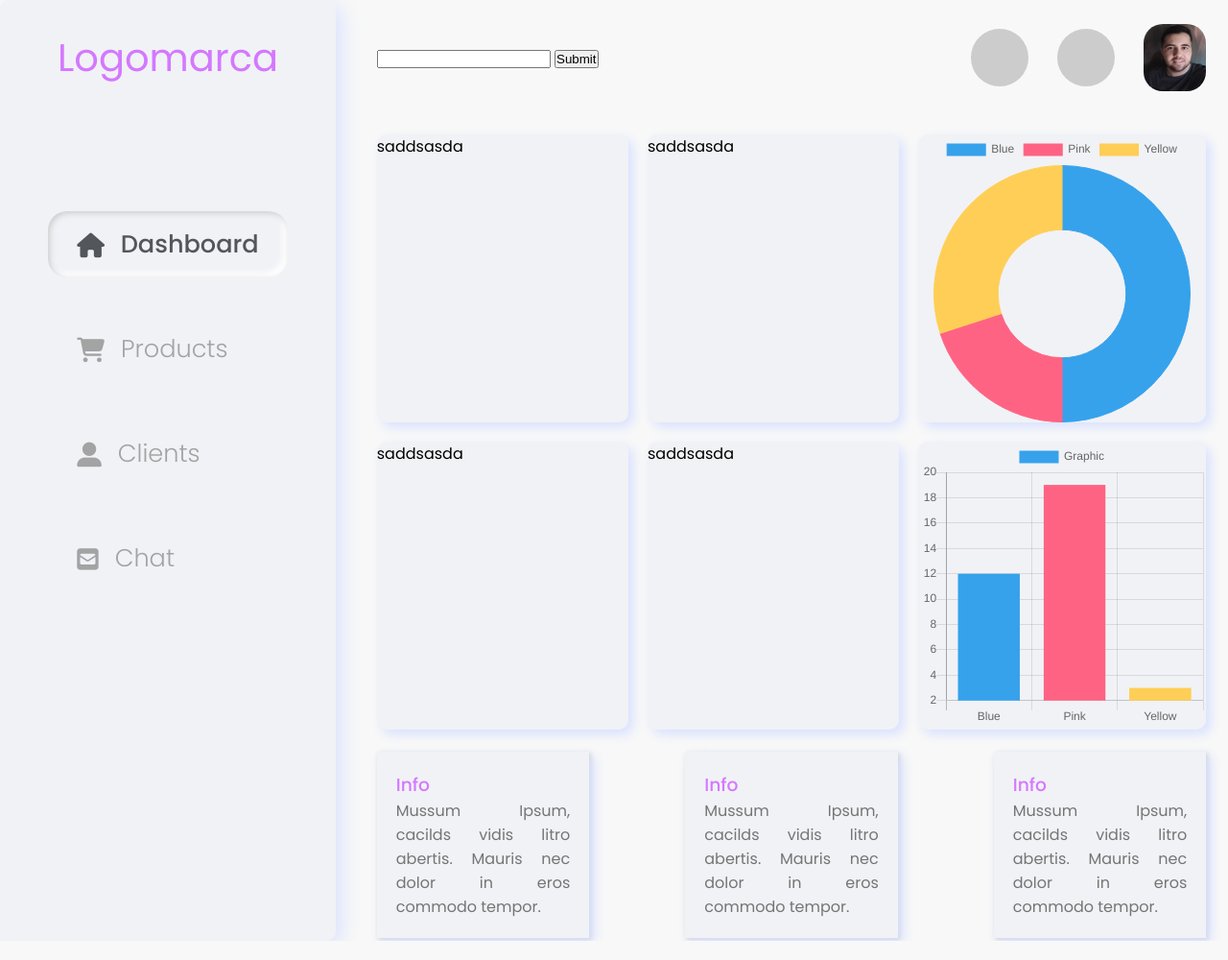
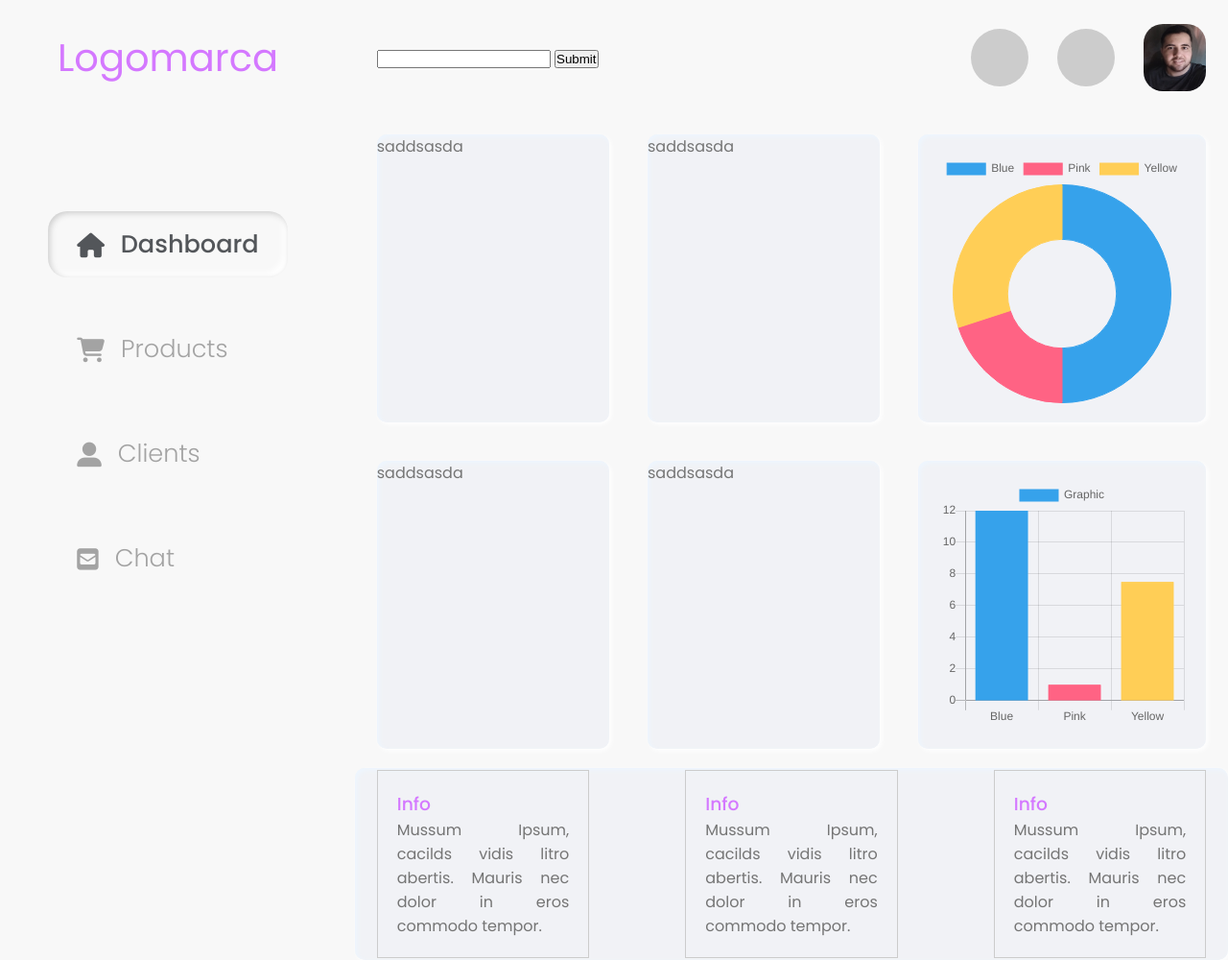
Before and after one commit to LipzDev/Dashboard, a plain HTML site: page index.html in a window 1280 px wide. Shown: the whole page at 96% size. Drawn offline with Linux system fonts and the light colour scheme.

Commit message:
Arquivos

```diff
--- a/index.html
+++ b/index.html
@@ -51,32 +51,32 @@
 
       <!-- GRAPHICS -->
 
-      <section class="graphics item">
+      <section class="graphics">
          <div class="container">
 
             <div class="graphics-flex">
 
-               <div class="box1 item">
+               <div class="box1 ">
                   saddsasda
                </div>
 
-               <div class="box2 item">
+               <div class="box2 ">
                   saddsasda
                </div>
 
-               <div class="box3 item">
+               <div class="box3 ">
                   saddsasda
                </div>
 
-               <div class="box4 item">
+               <div class="box4 ">
                   saddsasda
                </div>
 
-               <div class="graphic-circle item">
+               <div class="graphic-circle ">
                   <canvas id="myChart" width="300px" height="300px"></canvas>
                </div>
 
-               <div class="graphic-bar item">
+               <div class="graphic-bar ">
                   <canvas id="myCharBar" width="300px" height="300px"></canvas>
                </div>
 
--- a/js/modules/graphics.js
+++ b/js/modules/graphics.js
@@ -33,7 +33,7 @@ var myChart = new Chart(ctx, {
        labels: ['Blue', 'Pink', 'Yellow'],
        datasets: [{
            label: 'Graphic',
-           data: [12, 19, 3],
+           data: [12,1,7.5],
            backgroundColor: [
             'rgba(54, 162, 235, 1)',
             'rgba(255, 99, 132, 1)',
--- a/sass/_mixin.scss
+++ b/sass/_mixin.scss
@@ -0,0 +1,12 @@
+@mixin graphicStyle{
+   max-width: 300px;
+   padding: 20px;
+}
+
+@mixin boxShadow{
+   background-color: #F1F2F6;
+   box-shadow: 2px 2px 5px rgb(255, 255, 255),
+   inset 2px 2px 5px rgb(237, 246, 255);
+   color: rgb(117, 117, 117);
+   border-radius: 10px;
+}
--- a/sass/style.scss
+++ b/sass/style.scss
@@ -1,6 +1,4 @@
 @import 'reset';
-@import 'shadow';
-@import 'color';
 @import 'mixin';
 
 // GRID LAYOUT
@@ -20,18 +18,16 @@
 
 .item{
    // border: 1px solid red;
-   border-radius: 10px;
 }
 
 .menu{
    grid-area: menu;
    display: grid;
 
-   background-color: #F1F2F6;
    display: flex;
    flex-direction: column;
    align-items: center;
-   box-shadow: 5px 5px 22px rgb(216, 225, 255);
+
 
    a{
       font-size: 2.5em;
@@ -77,7 +73,6 @@
    display: flex;
    align-items: center;
    grid-area: header;
-
 }
 
 .header-flex{
@@ -111,6 +106,7 @@
          height: 70px;
          border-radius: 20px;
          margin-left: 30px;
+         cursor: pointer;
       }
    }
 }
@@ -126,7 +122,7 @@
 .graphics-flex{
    display: grid;
    grid-template-columns: 1fr 1fr;
-   grid-gap: 20px;
+   grid-gap: 40px;
 
    grid-template-areas:
    "box1 box2 circle"
@@ -135,41 +131,35 @@
 
 .box1{
    grid-area: box1;
+   @include boxShadow;
 
-   background-color: #F1F2F6;
-   box-shadow: 5px 5px 12px rgb(216, 225, 255);
 }
 
 .box2{
    grid-area: box2;
-   background-color: #F1F2F6;
-   box-shadow: 5px 5px 12px rgb(216, 225, 255);
+   @include boxShadow;
 }
 
 .box3{
    grid-area: box3;
-   background-color: #F1F2F6;
-   box-shadow: 5px 5px 12px rgb(216, 225, 255);
+   @include boxShadow;
 }
 
 .box4{
    grid-area: box4;
-   background-color: #F1F2F6;
-   box-shadow: 5px 5px 12px rgb(216, 225, 255);
+   @include boxShadow;
 }
 
 .graphic-circle{
    grid-area: circle;
-   max-width: 300px;
-   background-color: #F1F2F6;
-   box-shadow: 5px 5px 12px rgb(216, 225, 255);
+   @include boxShadow;
+   @include graphicStyle;
 }
 
 .graphic-bar{
    grid-area: bar;
-   max-width: 300px;
-   background-color: #F1F2F6;
-   box-shadow: 5px 5px 12px rgb(216, 225, 255);
+   @include boxShadow;
+   @include graphicStyle;
 }
 
 // CARD
@@ -178,6 +168,7 @@
    grid-area: card;
    display: flex;
    align-items: center;
+   @include boxShadow;
 }
 
 .card-flex{
@@ -190,12 +181,7 @@
 
 .card{
    padding: 20px;
-   background-color: #F1F2F6;
-   // border-radius: 20px;
-   box-shadow: 5px 5px 12px rgb(216, 225, 255),
-   2px 2px 5px #ccc;
-   color: rgb(117, 117, 117);
-
+   border: 1px solid #ccc;
    h3{
       color: #D478FF;
       font-weight: 500;
```
Also changed, not shown: css/style.css, sass/_color.scss (deleted), sass/_shadow.scss (deleted), 1 other file.
